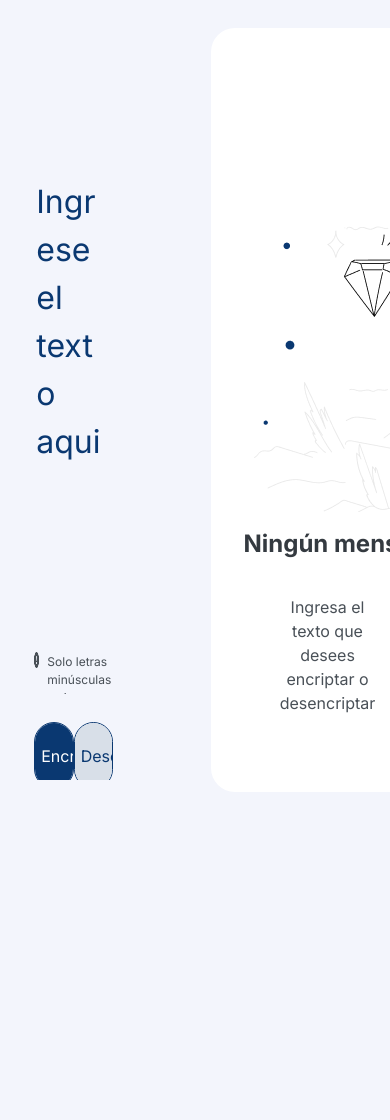
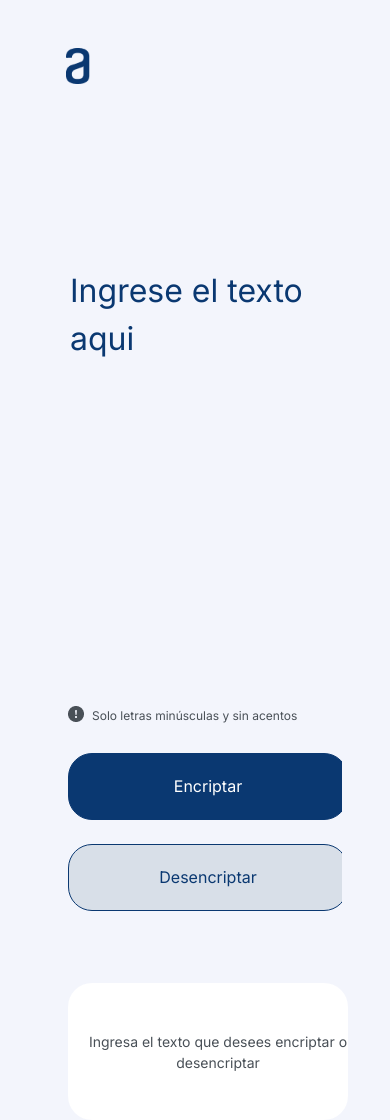
Before and after one commit to DanyRobRey/encryptor, a plain HTML site: page index.html in a window 390 px wide. Before the commit the page ends 860 px from the top, so only its background shows below. Drawn offline with Linux system fonts and the light colour scheme.

Commit message:
feat: add responsiveness

```diff
--- a/script.js
+++ b/script.js
@@ -13,6 +13,11 @@ const matrixCode = [
     ["u", "ufat"]
 ];
 
+function countCharacters(text) {
+    return text.length;
+}
+
+
 function btnEncrypt() {
     if (textArea.value != "") {
         const encryptedText = encrypt(textArea.value);
@@ -21,11 +26,27 @@ function btnEncrypt() {
         message.style.backgroundImage = "none";
         additionalMessage.textContent = "";
         copyButton.style.display = 'block';
+        if (window.innerWidth > 430 && window.innerWidth <= 768) {
+            const charCount = countCharacters(encryptedText);
+            const height = Math.max(200, charCount * 2.6);
+            message.style.height = `${height}px`;
+            copyButton.style.marginTop = `${height-190}px`;
+        }
+        if (window.innerWidth <= 430) {
+            const charCount = countCharacters(encryptedText);
+            const height = Math.max(300, charCount * 7);
+            message.style.height = `${height}px`;
+            copyButton.style.marginTop = `${height-190}px`;
+        }
+
     } else {
         message.value = originalMessage.value;
         message.style.backgroundImage = originalMessage.style.backgroundImage;
         additionalMessage.textContent = oriAdditionalMessage.textContent;
         copyButton.style.display = 'none';
+        if (window.innerWidth <= 768) {
+            message.style.height = "133px";
+        }
     }
 }
 
@@ -37,11 +58,26 @@ function btnDecrypt() {
         message.style.backgroundImage = "none";
         additionalMessage.textContent = "";
         copyButton.style.display = 'block';
+        if (window.innerWidth > 430 && window.innerWidth <= 768) {
+            const charCount = countCharacters(encryptedText);
+            const height = Math.max(200, charCount * 2.6);
+            message.style.height = `${height}px`;
+            copyButton.style.marginTop = `${height-190}px`;
+        }
+        if (window.innerWidth <= 430) {
+            const charCount = countCharacters(encryptedText);
+            const height = Math.max(300, charCount * 7);
+            message.style.height = `${height}px`;
+            copyButton.style.marginTop = `${height-190}px`;
+        }
     } else {
         message.value = originalMessage.value;
         message.style.backgroundImage = originalMessage.style.backgroundImage;
         additionalMessage.textContent = oriAdditionalMessage.textContent;
         copyButton.style.display = 'none';
+        if (window.innerWidth <= 768) {
+            message.style.height = "133px";
+        }
     }
 }
 
@@ -52,12 +88,14 @@ function copy() {
     tempInput.select();
     document.execCommand("copy");
     document.body.removeChild(tempInput);
-    var popup = document.getElementById("popup");
-    popup.style.display = "block";
+    if (window.innerWidth > 768) {
+        var popup = document.getElementById("popup");
+        popup.style.display = "block";
 
-    setTimeout(function () {
-        popup.style.display = "none";
-    }, 1000);
+        setTimeout(function () {
+            popup.style.display = "none";
+        }, 1000);
+    }
 }
 
 function encrypt(data) {
--- a/styles/style.css
+++ b/styles/style.css
@@ -5,24 +5,26 @@
     font-size: 32px;
     line-height: 150%;
     overflow-y: hidden;
+    overflow-x: hidden;
 }
 
 .logo {
     padding-top: 40px;
     margin-left: 40px;
     margin-right: 80px;
-    width: 40%;
+    width: 90px;
+    max-width: 100%;
 }
 
 .logo-section {
     align-items: center;
-    width: 12%;
+    width: auto;
 }
 
 main {
     display: flex;
     flex-direction: row;
-    height: 100vh;
+    height: auto;
 }
 
 .encrypt-section {
@@ -62,7 +64,7 @@ main {
     margin-left: 98px;
     margin-top: 20px;
     padding-left: 20px;
-    position: fixed;
+    position: absolute;
     height: 90%;
     resize: none;
     width: 400px;
@@ -71,6 +73,8 @@ main {
 .message::placeholder {
     color: #343A40;
     padding-top: 500px;
+    margin-left: 40px;
+    padding-left: 30px;
     text-align: center;
     font-family: 'Inter';
     font-weight: 700;
@@ -84,7 +88,6 @@ main {
     padding-top: 550px;
     padding-left: 160px;
     max-width: 300px;
-    word-wrap: break-word;
     font-family: 'Inter';
     font-weight: 400;
     font-size: 16px;
@@ -103,6 +106,7 @@ main {
     margin-bottom: 72px;
     flex-direction: row;
     justify-content: space-between;
+    gap: 24px;
 }
 
 .advert {
@@ -113,7 +117,7 @@ main {
 .logo-exclamation {
     height: 16px;
     width: 16px;
-    padding-top: 127px;
+    padding-top: 237px;
 }
 
 .encrypt-btn {
@@ -152,9 +156,9 @@ main {
     cursor: pointer;
     height: 67px;
     z-index: 2;
-    position: relative;
+    position: absolute;
     margin-left: 140px;
-    margin-top: 115px;
+    margin-top: 210px;
     width: 336px;
     font-family: 'Inter';
     font-weight: 400;
@@ -170,15 +174,15 @@ main {
     font-weight: 400;
     font-size: 12px;
     line-height: 150%;
-    padding-top: 100px;
+    padding-top: 210px;
     margin-left: 8px;
 }
 
 .popup {
     display: none;
-    position: relative;
+    position: absolute;
     margin-left: 140px;
-    margin-top: 10px;
+    margin-top: 170px;
     background-color: transparent;
     padding: 10px;
     border-radius: 5px;
@@ -190,3 +194,157 @@ main {
     font-size: 12px;
     line-height: 150%;
 }
+
+@media (max-width: 768px) {
+    * {
+        overflow-y: auto;
+    }
+
+    main {
+        flex-direction: column;
+    }
+
+    .logo {
+        margin-left: 25px;
+    }
+
+    .text-area {
+        width: auto;
+        height: 400px;
+        margin-top: 168px;
+        margin-right: 40px;
+    }
+
+    .encrypt-section,
+    .message-section {
+        width: auto;
+        margin-left: 60px;
+    }
+
+    .buttons {
+        margin-right: 40px;
+    }
+
+    .message-section{
+        box-sizing: border-box;
+    }
+
+    .message {
+        margin-top: 0px;
+        width: 400px;
+        height: 133px;
+        margin-left: 0px;
+        background-image: none;
+        padding-right: 100px;
+        margin-right: 500px;
+    }
+
+    .message::placeholder {
+        padding-top: 10px;
+        padding-left: 120px;
+        font-size: 24px;
+    }
+
+    .additional-message {
+        padding-top: 50px;
+        padding-left: 120px;
+        position: relative;
+    }
+
+    .copy-btn {
+        margin-top: 10px;
+        margin-left: 2%;
+        width: 500px;
+    }
+
+    .logo-exclamation {
+        padding-top: 37px;
+    }
+
+    .information {
+        padding-top: 10px;
+    }
+}
+
+@media (max-width: 430px) {
+    * {
+        overflow-y: auto;
+    }
+
+    main {
+        flex-direction: column;
+    }
+
+    .logo {
+        margin-left: 25px;
+    }
+
+    .text-area {
+        width: auto;
+        height: 400px;
+        margin-top: 168px;
+        margin-right: 40px;
+    }
+
+    .encrypt-section,
+    .message-section {
+        width: auto;
+        margin-left: 60px;
+    }
+
+    .buttons {
+        margin-right: 40px;
+        flex-direction: column;
+    }
+
+    .message-section{
+        box-sizing: border-box;
+    }
+
+    .message {
+        margin-top: 0px;
+        width: 160px;
+        height: 133px;
+        background-image: none;
+    }
+
+    .message::placeholder {
+        padding-top: 10px;
+        padding-left: 120px;
+        font-size: 5px;
+        font-size: 20px;
+        opacity: 0;
+    }
+
+    .additional-message {
+        padding-top: 15px;
+        padding-left: 0%;
+        position: relative;
+        font-size: 14px;
+    }
+
+    .copy-btn {
+        margin-top: 10px;
+        margin-left: 2%;
+        width: 240px;
+    }
+
+    .logo-exclamation {
+        padding-top: 37px;
+    }
+
+    .information {
+        padding-top: 10px;
+    }
+
+    .encrypt-btn {
+        height: 67px;
+        width: 280px;
+    }
+
+    .decrypt-btn {
+        height: 67px;
+        width: 280px;
+    }
+
+}
```
